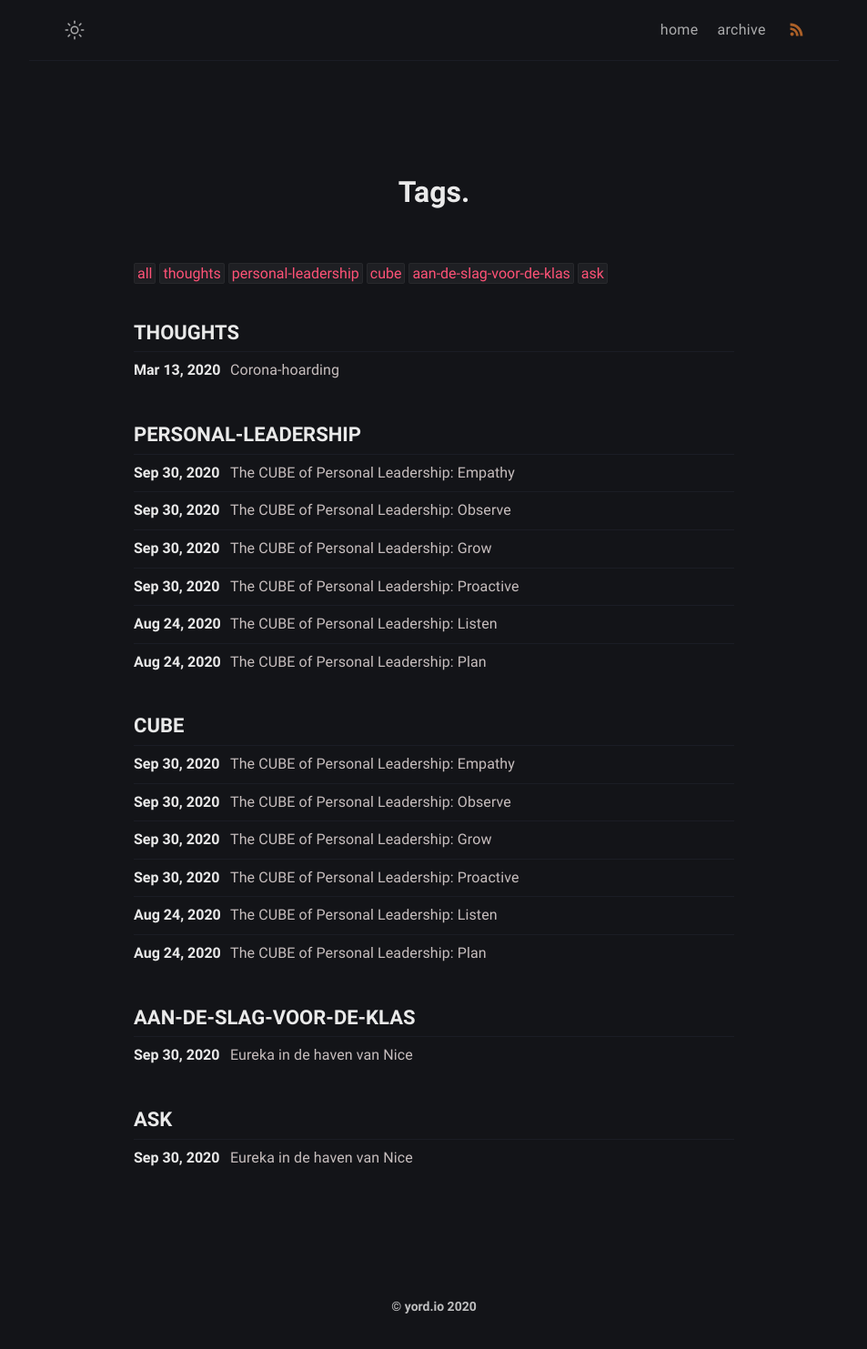
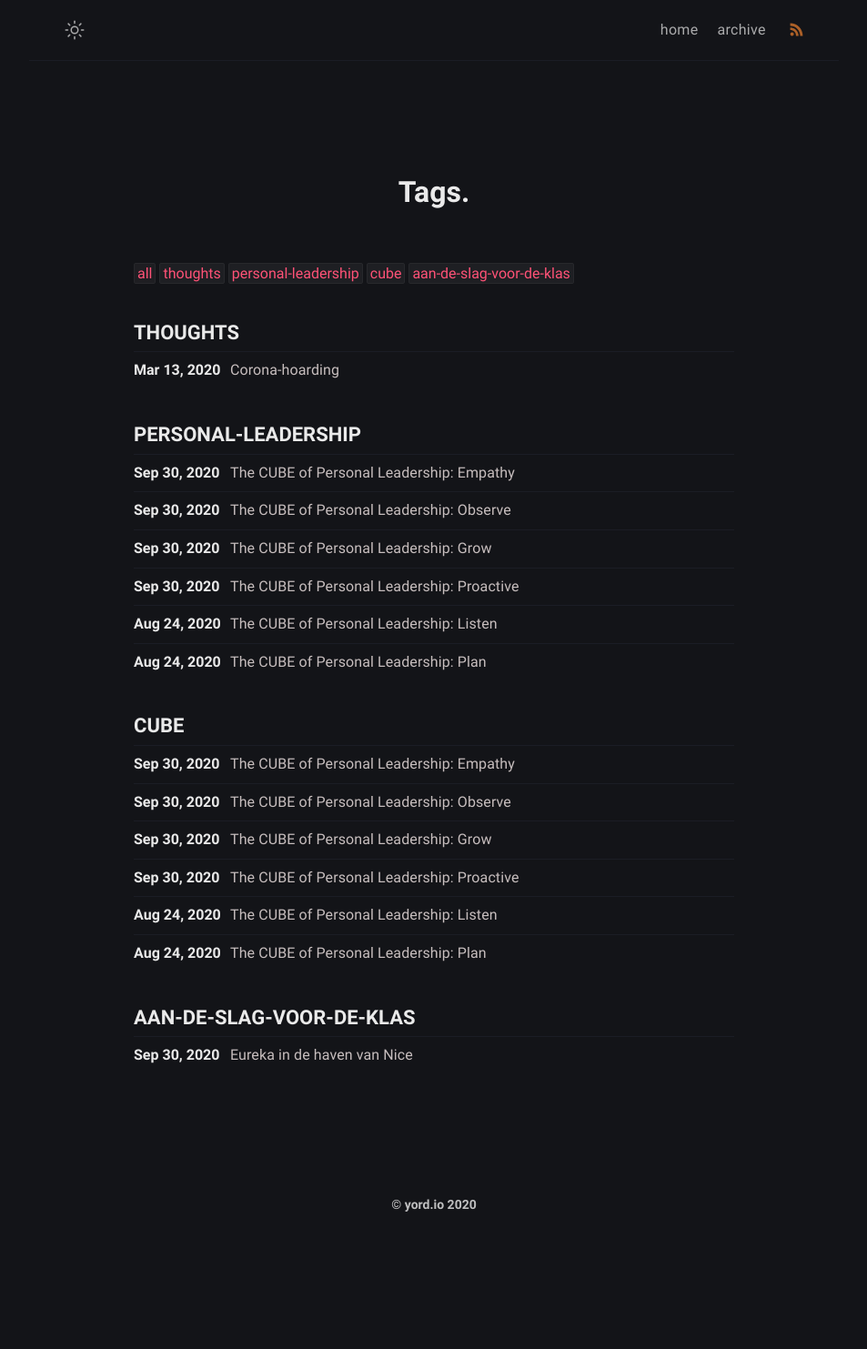
Before and after one commit to heymichal/heymichal.github.io, a Jekyll site: the page built from tags.html, in a window 1280 px wide. Shown: the whole page at 91% size, without its empty margins (163-1116 px from the left). Built offline with Jekyll 4.4.1, drawn with Linux system fonts in a browser that asks for light colours; after the commit the page ends 1370 px from its top, so only the background shows below that.

Commit message:
Update from Forestry.io Yordi Verkroost updated _posts/2020-09-30-eureka-in-de-haven-van-nice.markdown

```diff
--- a/_posts/2020-09-30-eureka-in-de-haven-van-nice.markdown
+++ b/_posts/2020-09-30-eureka-in-de-haven-van-nice.markdown
@@ -1,12 +1,11 @@
 ---
 title: Eureka in de haven van Nice
 layout: post
-date: '2020-09-30 14:00:00 +0200'
+date: 2020-09-30 14:00:00 +0200
 tags:
 - aan-de-slag-voor-de-klas
-- ask
+
 ---
-
 "Wat is jouw 'why' in het leven?"
 
 Nice, 2018. Na een laat ontbijt, een wandeling heuvelop, een snelle lunch en nog wat meer wandelen komen we uiteindelijk aan in de haven. Met vier vrienden zitten we op een terras met uitzicht op bootjes die zo nu en dan de haven binnenvaren, terug van een zonnige dag op het water. Met dit prachtige uitzicht komen we zomaar op deze grote vraag des levens.
```
